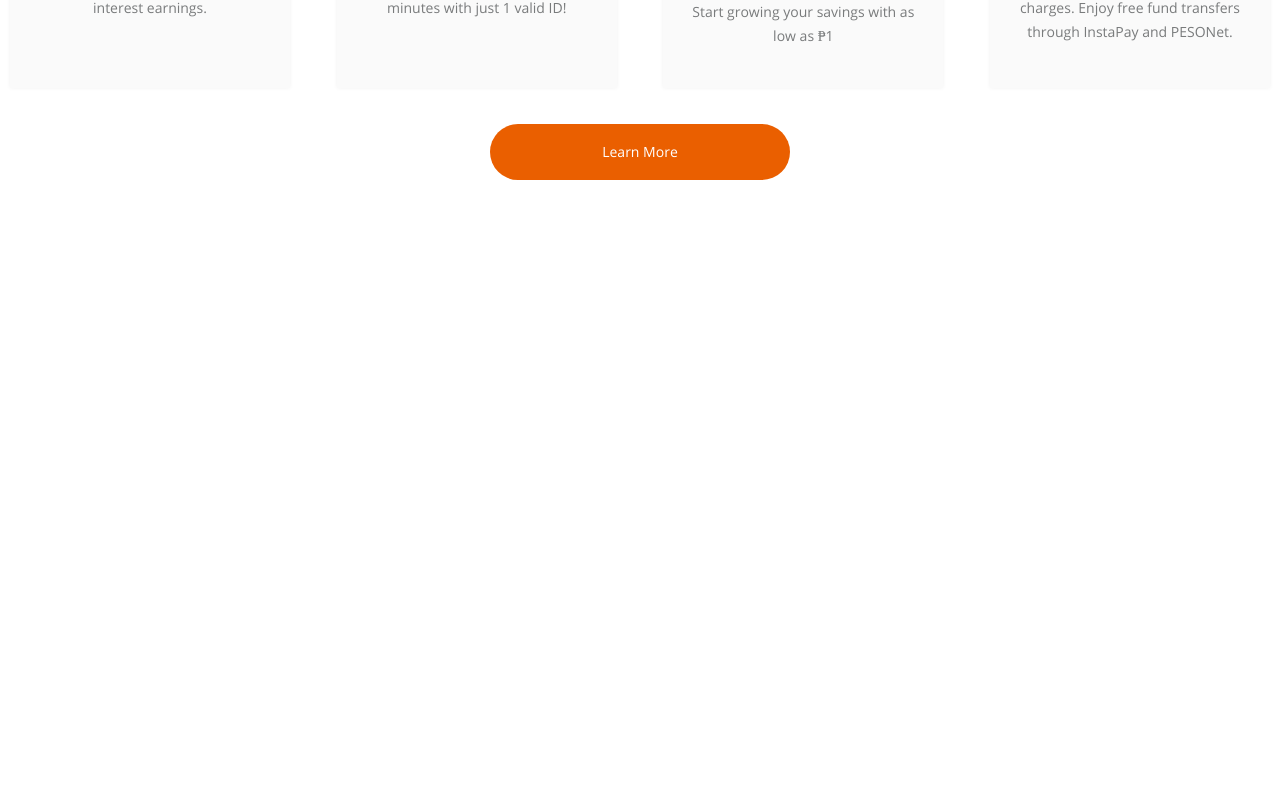
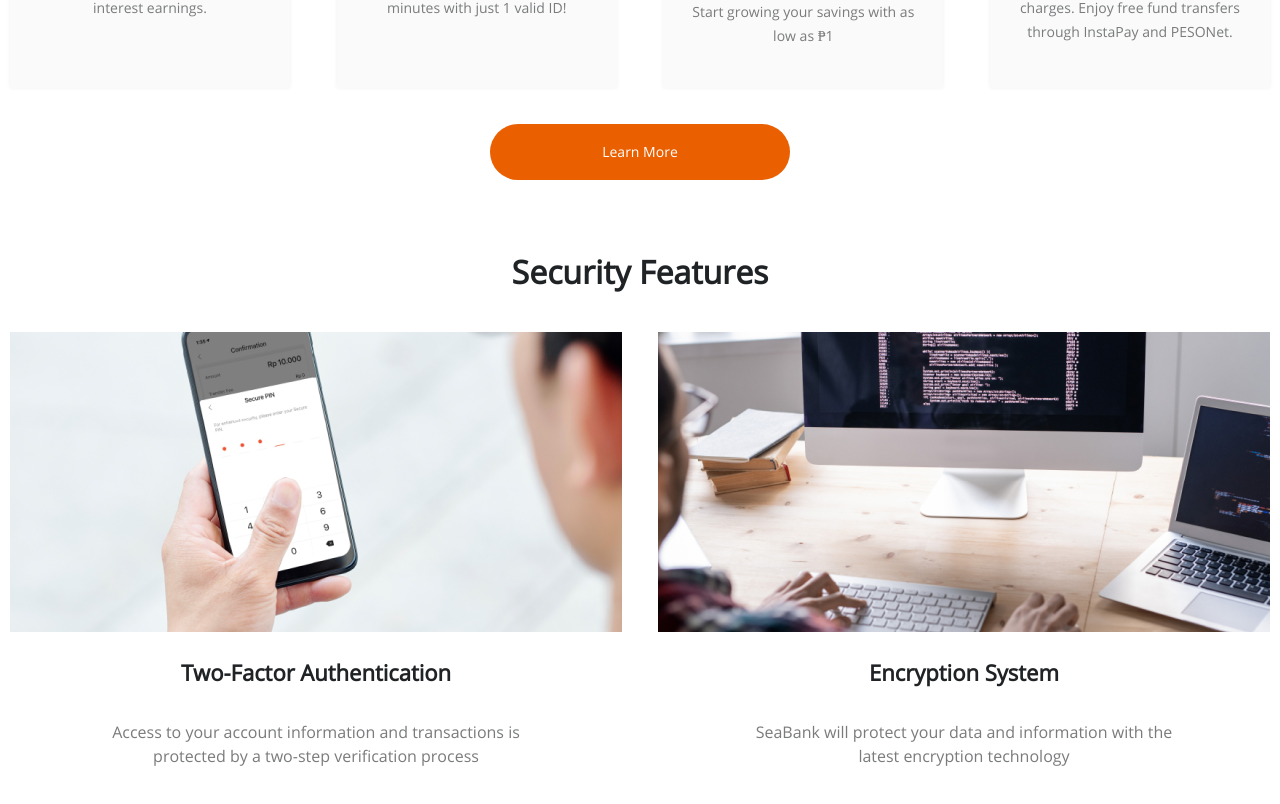
Before and after one commit to andreycruz16/seabank-clone, a React (Vite) app: page / in a window 1280 px wide. Shown: the part 1731-2535 px from the top of the page. Built offline with nearby package versions, Linux system fonts and the light colour scheme; a web font is replaced by a local one.

Commit message:
Implement Security Features section

```diff
--- a/src/App.tsx
+++ b/src/App.tsx
@@ -2,6 +2,7 @@ import NavBar from "./components/Navigation/NavBar";
 import Banner from "./components/Banner/Banner";
 import About from "./components/About/About";
 import SavingsAccount from "./components/SavingsAccount/SavingsAccount";
+import SecurityFeatures from "./components/SecurityFeatures/SecurityFeatures";
 
 export default function App() {
   return (
@@ -10,6 +11,7 @@ export default function App() {
       <Banner />
       <About />
       <SavingsAccount />
+      <SecurityFeatures/>
     </div>
   );
 }
--- /dev/null
+++ b/src/components/SecurityFeatures/SecurityFeatures.tsx
@@ -0,0 +1,79 @@
+import React from "react";
+import styled from "styled-components";
+import secureImg1 from "./../../assets/images/securityFeatures/secure_img_1.png";
+import secureImg2 from "./../../assets/images/securityFeatures/secure_img_2.png";
+
+const SecurityFeaturesContainer = styled.div`
+  display: flex;
+  font-family: OpenSans;
+  flex-flow: column;
+`;
+
+const SecurityFeaturesHeading = styled.div`
+  display: flex;
+  margin: 0 auto 48px;
+  font-size: 32px;
+  font-weight: 600;
+`;
+
+const SecurityFeaturesContent = styled.div`
+  display: flex;
+  justify-content: space-between;
+  margin: 0 auto;
+  width: 1260px;
+`;
+const SecurityFeaturesCard = styled.div`
+  display: flex;
+  flex-flow: column;
+  align-items: center;
+`;
+
+const CardTitle = styled.h1`
+  display: flex;
+  margin: 24px 0 16px;
+  font-size: 22px;
+  color: #202325;
+  line-height: 32px;
+`;
+
+const CardDescription = styled.p`
+  display: flex;
+  font-size: 16px;
+  color: rgba(32, 35, 37, 0.6);
+  text-align: center;
+  width: 452px;
+`;
+
+const CardImg = styled.img`
+  display: flex;
+  height: 300px;
+  width: 612px;
+`;
+
+function SecurityFeatures() {
+  return (
+    <SecurityFeaturesContainer>
+      <SecurityFeaturesHeading>Security Features</SecurityFeaturesHeading>
+      <SecurityFeaturesContent>
+        <SecurityFeaturesCard>
+          <CardImg src={secureImg1} />
+          <CardTitle>Two-Factor Authentication</CardTitle>
+          <CardDescription>
+            Access to your account information and transactions is protected by
+            a two-step verification process
+          </CardDescription>
+        </SecurityFeaturesCard>
+        <SecurityFeaturesCard>
+          <CardImg src={secureImg2} />
+          <CardTitle>Encryption System</CardTitle>
+          <CardDescription>
+            SeaBank will protect your data and information with the latest
+            encryption technology
+          </CardDescription>
+        </SecurityFeaturesCard>
+      </SecurityFeaturesContent>
+    </SecurityFeaturesContainer>
+  );
+}
+
+export default SecurityFeatures;
```
Also changed, not shown: src/assets/images/securityFeatures/secure_img_1.png (added), src/assets/images/securityFeatures/secure_img_2.png (added).
